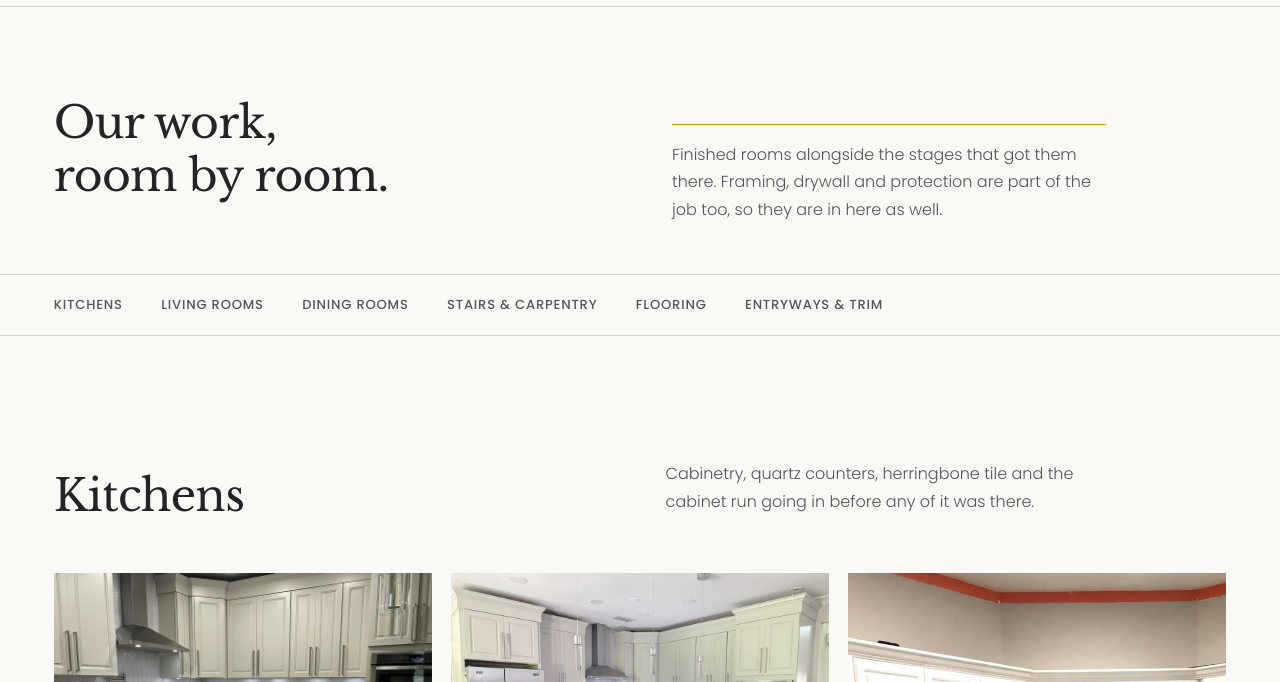
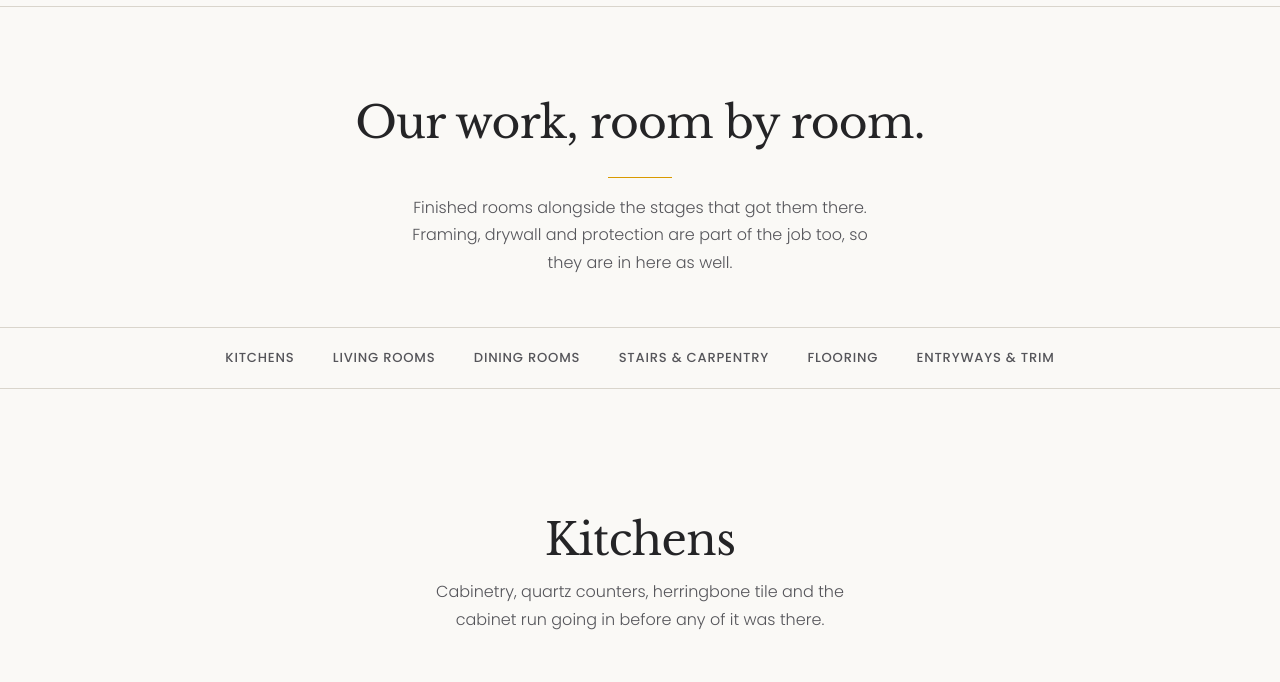
Before and after one commit to gabip3/rr-construction, a plain HTML site: page gallery.html in a window 1280 px wide. Shown: the part 72-754 px from the top of the page. Drawn offline with nearby package versions, Linux system fonts and the light colour scheme.

Commit message:
Centre the gallery page
Page head, jump index and every group heading were left aligned in a
two-column split, which fought the masonry underneath. They are now
centred on one axis, so the asymmetric grid of photographs is the only
thing doing the composing.

The short rule under the intro paragraph opens from its middle rather
than from the left, since a centred rule drawing leftward reads wrong.

Co-Authored-By: Claude Opus 5 <noreply@anthropic.com>

```diff
--- a/assets/css/gallery.css
+++ b/assets/css/gallery.css
@@ -24,28 +24,30 @@ html { scroll-padding-top: calc(78px + 4.5rem); }
   .gal-head { padding-top: calc(var(--header-h) + clamp(3rem, 7vw, 6rem)); }
 }
 
+/* The gallery is a symmetrical page: everything is centred on one
+   axis, so the asymmetric grid of photographs below is the only thing
+   doing the composing. */
 .gal-head__inner {
-  display: grid;
-  grid-template-columns: minmax(0, 1fr) minmax(0, 1fr);
-  gap: clamp(1.5rem, 5vw, 5rem);
-  align-items: start;
+  max-width: 52rem;
+  margin-inline: auto;
+  text-align: center;
 }
 
-.gal-head__title {
-  font-size: var(--fs-h2);
-  max-width: 14ch;
-}
+.gal-head__title { font-size: var(--fs-h2); }
 
 .gal-head__body {
-  max-width: 44ch;
-  padding-top: clamp(0.5rem, 2.5vw, 1.75rem);
+  max-width: 48ch;
+  margin-inline: auto;
+  margin-top: clamp(1.25rem, 3vw, 1.75rem);
 }
-.gal-head__body .rule { margin-bottom: var(--sp-3); }
 .gal-head__body p { color: var(--ink-soft); }
 
-@media (max-width: 900px) {
-  .gal-head__inner { grid-template-columns: 1fr; }
-  .gal-head__body { padding-top: 0; }
+/* Short centred rule. The draw animation opens from the middle rather
+   than the left, which is what the base --rule token does. */
+.gal-head__body .rule {
+  width: 64px;
+  margin: 0 auto var(--sp-3);
+  transform-origin: center;
 }
 
 
@@ -68,6 +70,7 @@ html { scroll-padding-top: calc(78px + 4.5rem); }
 .gal-index ul {
   display: flex;
   flex-wrap: wrap;
+  justify-content: center;
   gap: 0 clamp(1.25rem, 3vw, 2.5rem);
   padding-block: 0.9rem;
 }
@@ -122,21 +125,17 @@ html { scroll-padding-top: calc(78px + 4.5rem); }
 .gal-group--alt { background: var(--bg-alt); }
 
 .gal-group__head {
-  display: grid;
-  grid-template-columns: minmax(0, 1fr) minmax(0, 1fr);
-  gap: var(--sp-2) clamp(1.5rem, 4vw, 5rem);
-  align-items: end;
+  max-width: 52rem;
+  margin-inline: auto;
   margin-bottom: clamp(2rem, 4vw, 3.5rem);
+  text-align: center;
 }
 .gal-group__title { font-size: var(--fs-h2); }
 .gal-group__note {
-  max-width: 42ch;
-  padding-bottom: 0.4rem;
+  max-width: 46ch;
+  margin-inline: auto;
+  margin-top: var(--sp-2);
   color: var(--ink-soft);
-}
-
-@media (max-width: 800px) {
-  .gal-group__head { grid-template-columns: 1fr; }
 }
 
 
```
